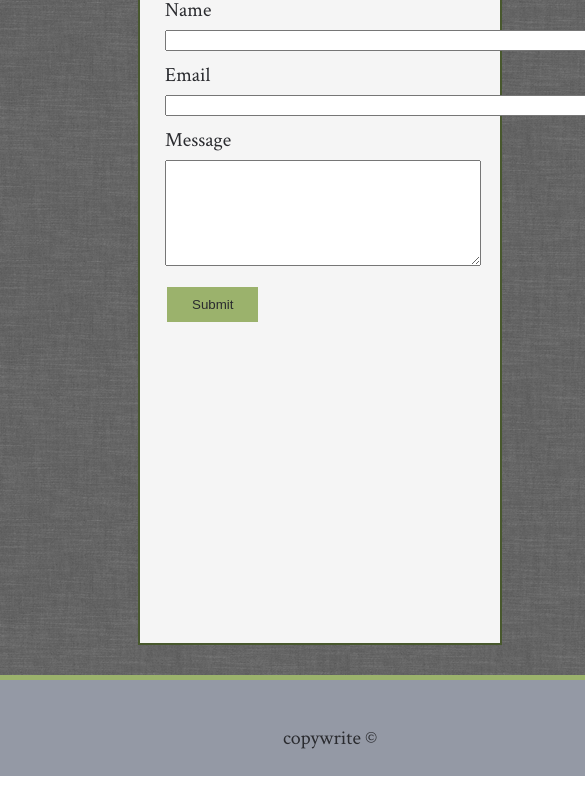
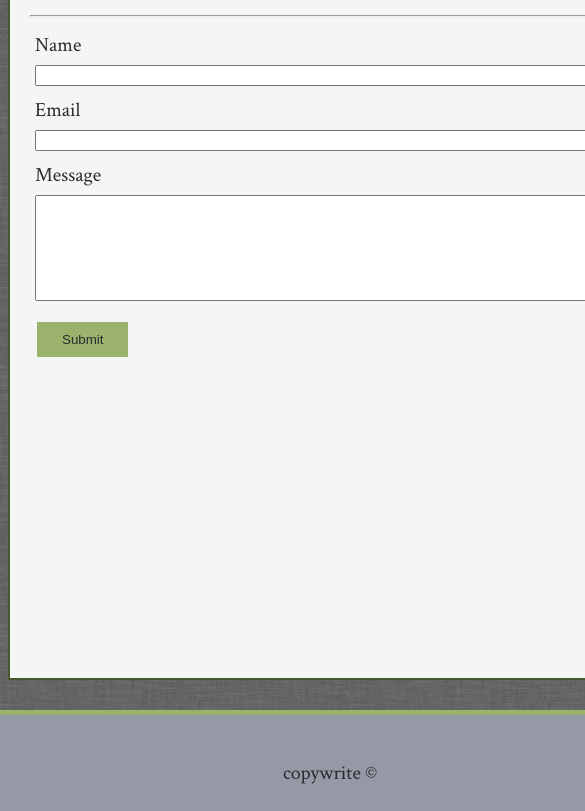
Before and after one commit to torre-matthew/Responsive-Portfolio, a plain HTML site: page contact.html in a window 390 px wide. Shown: the part 257-1068 px from the top of the page, 585 px wide, since content can reach past the window. Before the commit the page ends 1033 px from the top, so only its background shows below. Drawn offline with Linux system fonts and the light colour scheme.

Commit message:
even more progress

```diff
--- a/assets/style.css
+++ b/assets/style.css
@@ -466,7 +466,7 @@ header {
 #navmenu a:hover {
 	text-decoration: none;
 	color: inherit;
-	padding: 25px 15px;
+	padding: 5px 15px 30px 15px;
 	background-color: #48582d;
 	color: #F5F5F5;
 	font-size: 20px;
@@ -490,7 +490,8 @@ section {
 /*Contact Page Body */
 
 .contbod {
-	width: 320px;
+	width: 580px;
+	margin-top: 60px;
 	margin-bottom: 30px;
 	clear: both;
 	border: 2px solid #48582d;
@@ -543,14 +544,14 @@ td > p {
 
 textarea {
 
-	width: 690px;
+	width: 560px;
 	height: 100px;
 	margin-top: 7px;
 	max-width: 100%;
 }
 
 .textemail > input {
-	width: 670px;
+	width: 560px;
 	margin-top: 7px;
 }
 
```
